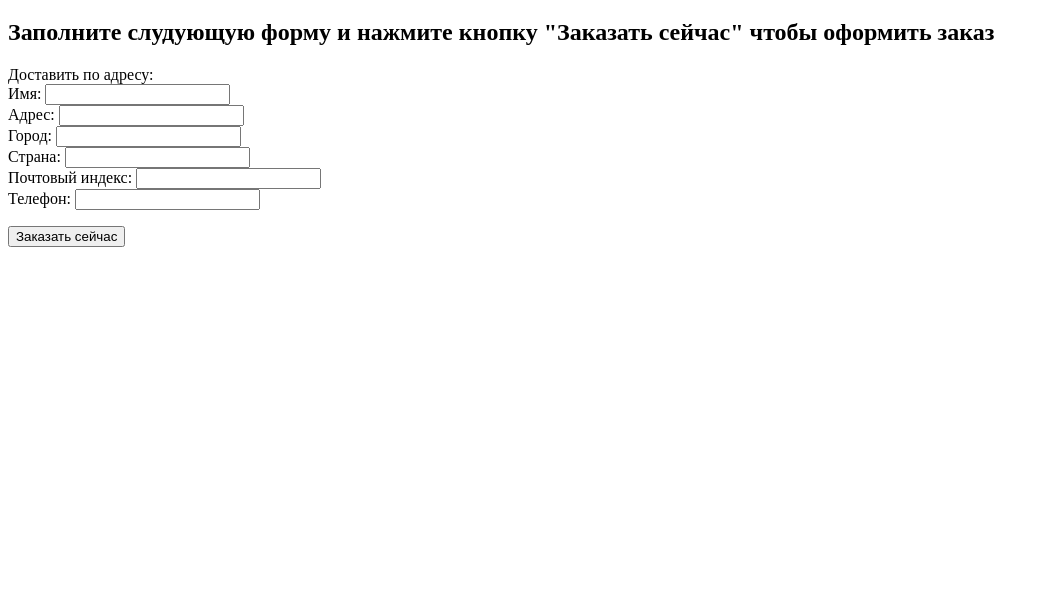
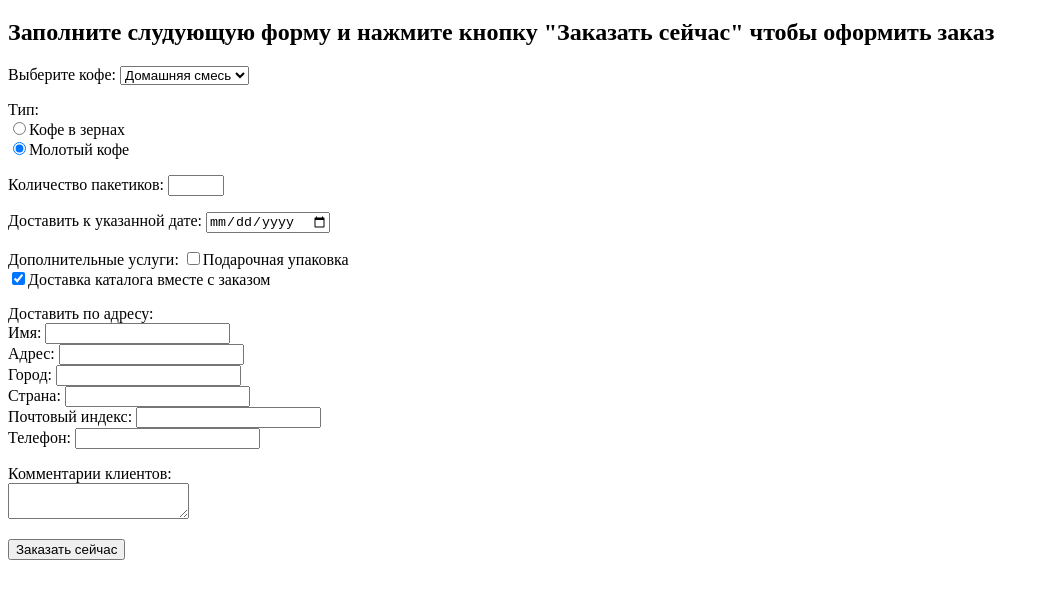
Before and after one commit to dgosminin/head-first, a plain HTML site: page chapter14/starbuzz/form.html in a window 1280 px wide. Shown: the part 61-660 px from the top of the page, without its empty margins (0-1049 px from the left). Drawn offline with Linux system fonts and the light colour scheme.

Commit message:
chapter14

```diff
--- a/chapter14/starbuzz/form.html
+++ b/chapter14/starbuzz/form.html
@@ -10,6 +10,33 @@
     <h2>Заполните слудующую форму и нажмите кнопку "Заказать сейчас"
     чтобы оформить заказ</h2>
     <form action="http://starbuzzcoffee.com/processorder.php" method="POST">
+      <p>
+        Выберите кофе:
+        <select name="beans">
+          <option value="Смесь">Домашняя смесь</option>
+          <option value="Боливия">Боливия</option>
+          <option value="Гватемала">Гватемала</option>
+          <option value="Кения">Кения</option>
+        </select>
+      </p>
+      <p>
+        Тип:<br>
+        <input type="radio" name="beantype" value="Зерна">Кофе в зернах<br>
+        <input type="radio" name="beantype" checked value="Молотый">Молотый кофе
+      </p>
+      <p>
+        Количество пакетиков:
+        <input type="number" name="bags" min="1" max="10">
+      </p>
+      <p>
+        Доставить к указанной дате:
+        <input type="date" name="date">
+      </p>
+      <p>
+        Дополнительные услуги:
+        <input type="checkbox" name="extra[]" value="подарочная упаковка">Подарочная упаковка<br>
+        <input type="checkbox" name="extra[]" value="каталог" checked="checked">Доставка каталога вместе с заказом
+      </p>
       <p>Доставить по адресу:<br>
       Имя: <input type="text" name="name"><br>
       Адрес: <input type="text" name="address"><br>
@@ -17,6 +44,10 @@
       Страна: <input type="text" name="state"><br>
       Почтовый индекс: <input type="text" name="zip"><br>
       Телефон: <input type="tel" name="phone"><br>
+      </p>
+      <p>
+        Комментарии клиентов:<br>
+        <textarea name="comments"></textarea>
       </p>
       <p>
         <input type="submit" value="Заказать сейчас">
```
